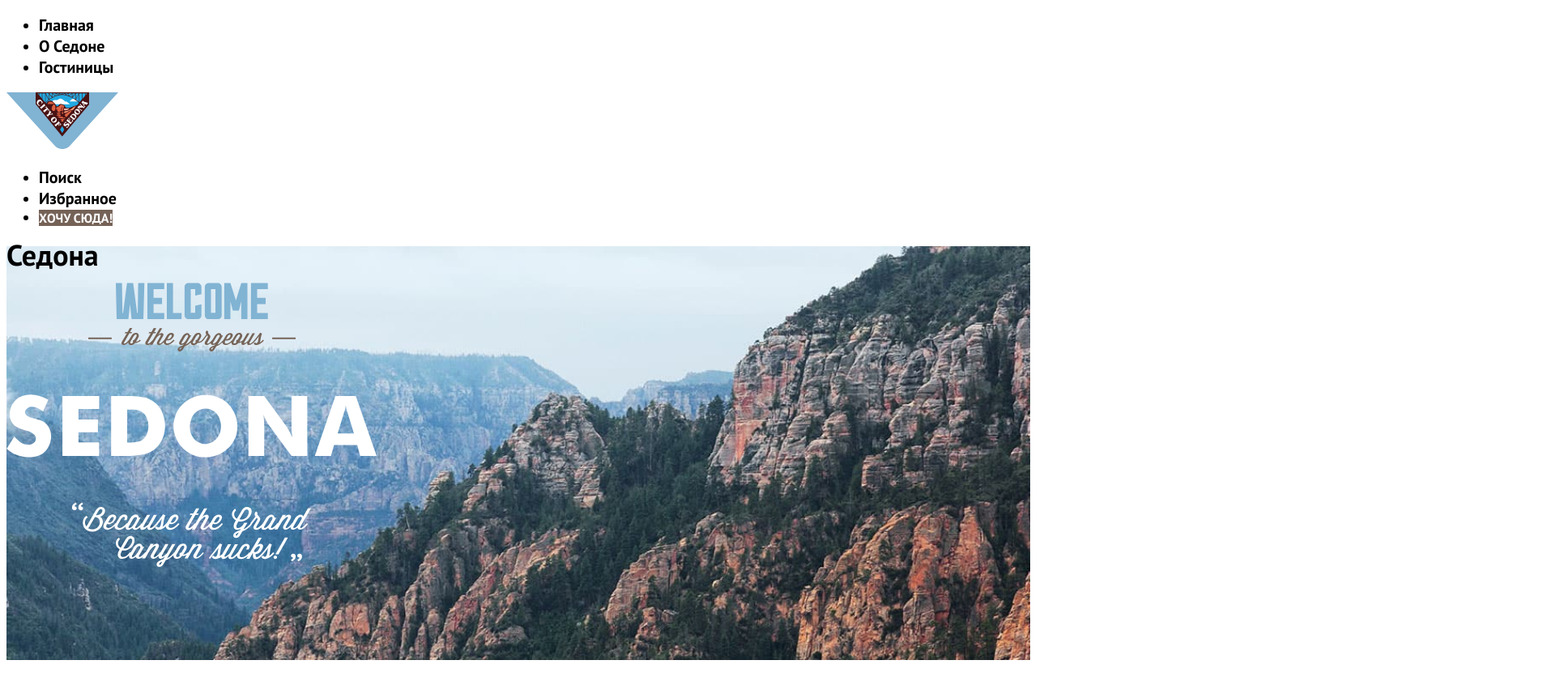
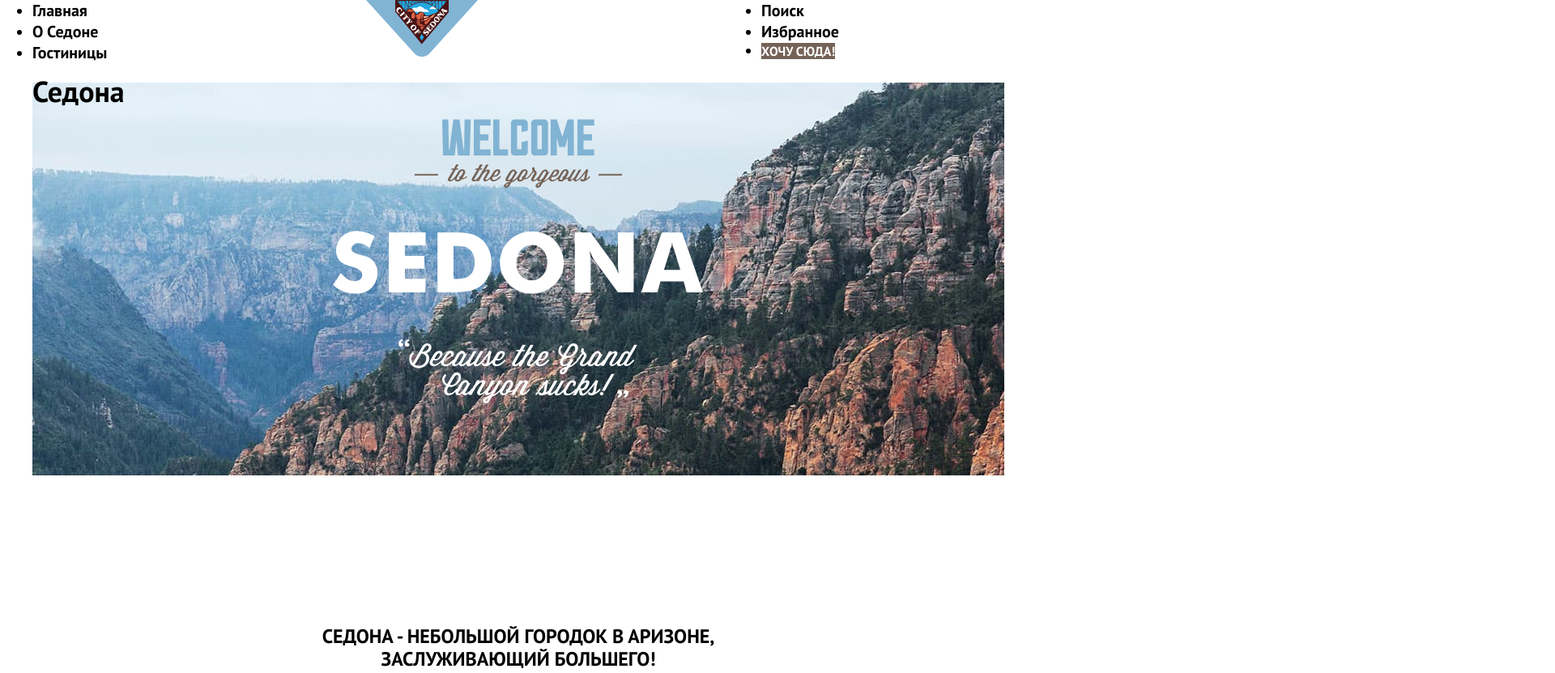
Before and after one commit to Medel51/1793321-sedona-32, a plain HTML site: page index.html in a window 1280 px wide. Shown: the top 831 px of the page at 81% size, 1920 px wide, since content can reach past the window. Drawn offline with Linux system fonts and the light colour scheme.

Commit message:
Делает сетку главной страницы

```diff
--- a/index.html
+++ b/index.html
@@ -1,5 +1,5 @@
 <!DOCTYPE html>
-<html lang="ru">
+<html lang="ru" xmlns="http://www.w3.org/1999/html">
   <head>
     <meta charset="utf-8">
     <title>Седона</title>
@@ -47,8 +47,8 @@
       </nav>
     </header>
 
-    <main class="main-index">
-      <div class="welcome">
+    <main class="main-container main-index">
+        <div class="page-container welcome">
           <h1 class="visually-hidden">Седона</h1>
           <img class="logo" src="images/welcome.svg" width="458" height="352" alt="Седона.">
         </div>
@@ -123,6 +123,7 @@
     </main>
 
     <footer class="page-footer">
+      <div class="page-footer-container">
         <section class="footer-social">
           <h2 class="visually-hidden">Соцсети</h2>
           <ul class="footer-social-list">
@@ -152,6 +153,7 @@
           <span class="visually-hidden">HTML Academy</span>
           <img class="footer-web-logo" src="images/academy-logo.svg" width="115" height="34" alt="HTML Academy.">
         </a>
+      </div>
     </footer>
 
   </body>
--- a/styles/styles.css
+++ b/styles/styles.css
@@ -14,8 +14,16 @@
   font-display: swap;
 }
 
+html {
+  height: 100%;
+}
+
 body {
-  font-family: "PT Sans", Arial, sans-serif;
+  margin: 0;
+  display: flex;
+  flex-direction: column;
+  min-height: 100%;
+  font-family: "PT Sans", sans-serif;
   font-size: 18px;
   line-height: 21px;
   color: #000000;
@@ -39,6 +47,27 @@ body {
   background-color: #ffffff;
 }
 
+.page-header-logo {
+  display: block;
+}
+
+.navigation {
+  display: flex;
+  width: 1200px;
+  margin: 0 auto;
+}
+
+.navigation-list {
+  width: 412px;
+  margin: 0;
+  padding: 0;
+}
+
+.navigation-user {
+  max-width: 300px;
+  margin-left: auto;
+}
+
 .navigation-link {
   font-family: inherit;
   font-size: 20px;
@@ -46,6 +75,20 @@ body {
   line-height: 26px;
   color: inherit;
   text-decoration: none;
+}
+
+.main-container {
+  flex-grow: 1;
+}
+
+.page-container {
+  width: 1200px;
+  margin: 0 auto;
+}
+
+.logo {
+  display: block;
+  margin: 0 auto;
 }
 
 .advantages-title {
@@ -60,6 +103,16 @@ body {
   min-height: 650px;
   background: url("../images/background-title.jpg") no-repeat;
   background-size: 100%;
+}
+
+.advantages-list {
+  display: flex;
+  justify-content: space-between;
+  padding: 0 40px;
+}
+
+.advantages-item {
+  width: 1200px;
 }
 
 .advantages-reasons {
@@ -116,6 +169,17 @@ body {
   line-height: 26px;
 }
 
+.page-footer-container {
+  display: flex;
+  width: 1200px;
+  margin: 0 auto;
+}
+
+.footer-social {
+  width: 120px;
+  margin-right: 48px;
+}
+
 .footer-social-item .button {
   color: #000000;
   background-color: #ffffff;
@@ -130,6 +194,8 @@ body {
 }
 
 .button-academy-logo {
+  margin-left: auto;
+  width: 120px;
   background-color: #ffffff
 }
 .main-inner {
```
Lines whose indentation alone changed are shown as unchanged.
